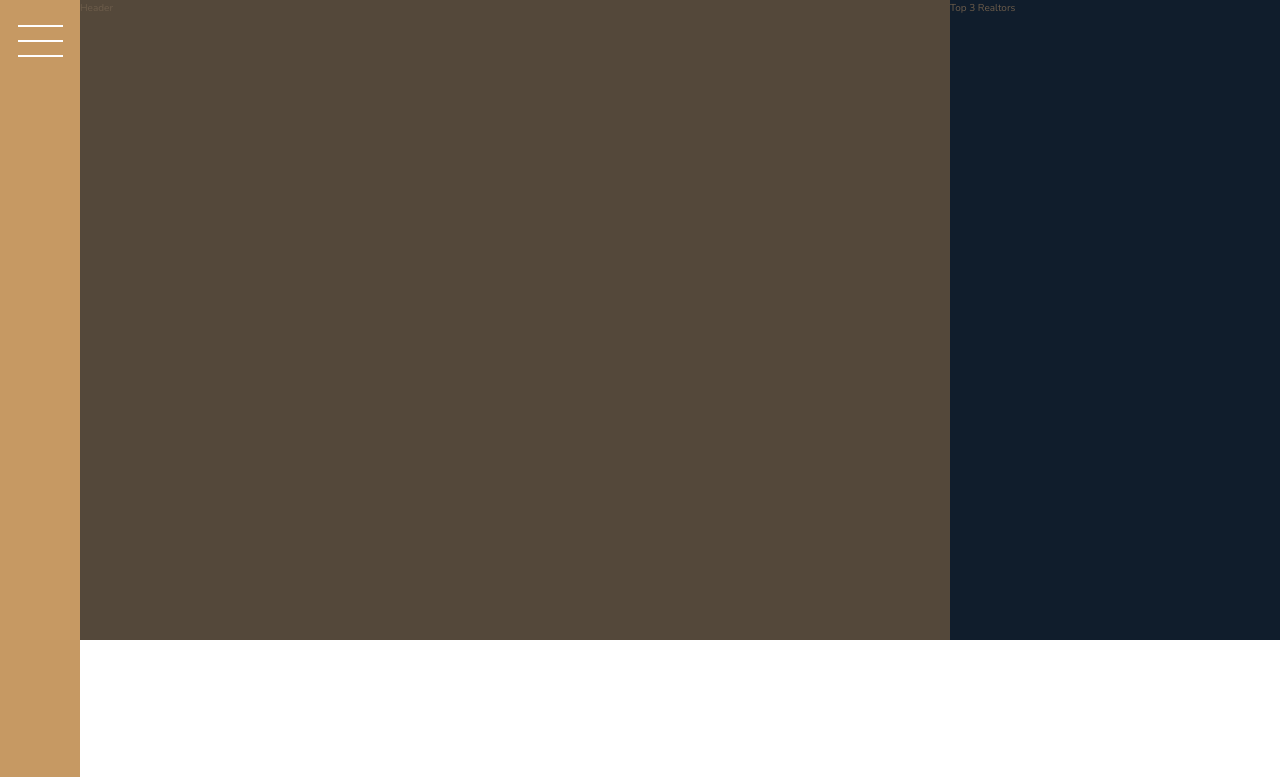
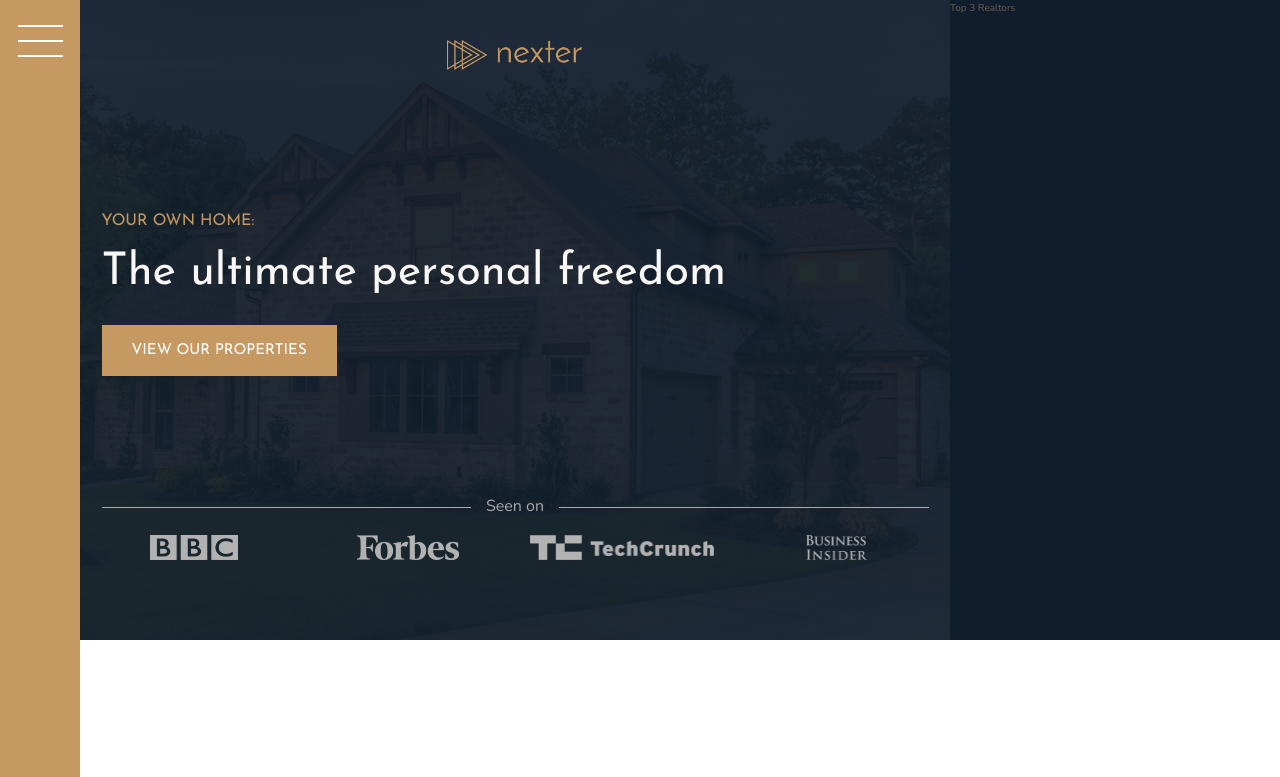
Before and after one commit to axseinga/Nexter, a website: page index.html in a window 1280 px wide. Shown: the top 777 px of the page. Drawn offline with nearby package versions, Linux system fonts and the light colour scheme.

Commit message:
build header

```diff
--- a/index.html
+++ b/index.html
@@ -17,7 +17,17 @@
         </div>
 
         <header class="header">
-            Header
+            <img src="img/logo.png" alt="Nexter logo" class="header__logo">
+            <h3 class="heading-3">Your own home:</h3>
+            <h1 class="heading-1">The ultimate personal freedom</h1>
+            <button class="btn header__btn">View our properties</button>
+            <div class="header__seenon-text">Seen on</div>
+            <div class="header__seenon-logos">
+                <img src="img/logo-bbc.png" alt="Seen on logo 1">
+                <img src="img/logo-forbes.png" alt="Seen on logo 2">
+                <img src="img/logo-techcrunch.png" alt="Seen on logo 3">
+                <img src="img/logo-bi.png" alt="Seen on logo 4">
+            </div>
         </header>
 
         <div class="realtors">
--- a/sass/_header.scss
+++ b/sass/_header.scss
@@ -1,4 +1,56 @@
 .header {
     background-color: $color-grey-dark-1;
     grid-column: full-start / col-end 6; // 6 columns
+
+    background-image: linear-gradient(rgba($color-secondary, .93), rgba($color-secondary, .93)), url(../img/hero.jpeg);
+    size: cover;
+    background-position: center;
+    padding: 8rem;
+    padding-top: 4rem;
+
+    display: grid;
+    grid-template-rows: 1fr min-content 6rem 1fr; // it allows all the other rows to be sizes automatically
+    grid-template-columns: max-content;
+    row-gap: 1.5rem;
+    justify-content: center;
+
+    &__logo {
+        height: 3rem;
+        justify-self: center;
+    }
+
+    &__btn {
+        align-self: start;
+        justify-self: start;
+    }
+
+    &__seenon-text {
+        display: grid;
+        grid-template-columns: 1fr max-content 1fr;
+        column-gap: 1.5rem;
+        align-items: center;
+
+        font-size: 1.6rem;
+        color: $color-grey-light-2;
+
+        &::before,
+        &::after {
+            content: "";
+            height: 1px;
+            display: block;
+            background-color: currentColor;
+        }
+    }
+
+    &__seenon-logos {
+        display: grid;
+        grid-template-columns: repeat(4, 1fr);
+        column-gap: 3rem;
+        justify-items: center;
+
+        img {
+            height: 2.5rem;
+            filter: brightness(70%);
+        }
+    }
 }
--- a/sass/_typography.scss
+++ b/sass/_typography.scss
@@ -5,6 +5,9 @@
 
 .heading-1 {
     @extend %heading;
+    font-size: 4.5rem;
+    color: $color-grey-light-1;
+    line-height: 1;
 }
 
 .heading-2 {
```
Also changed, not shown: css/style.css.
